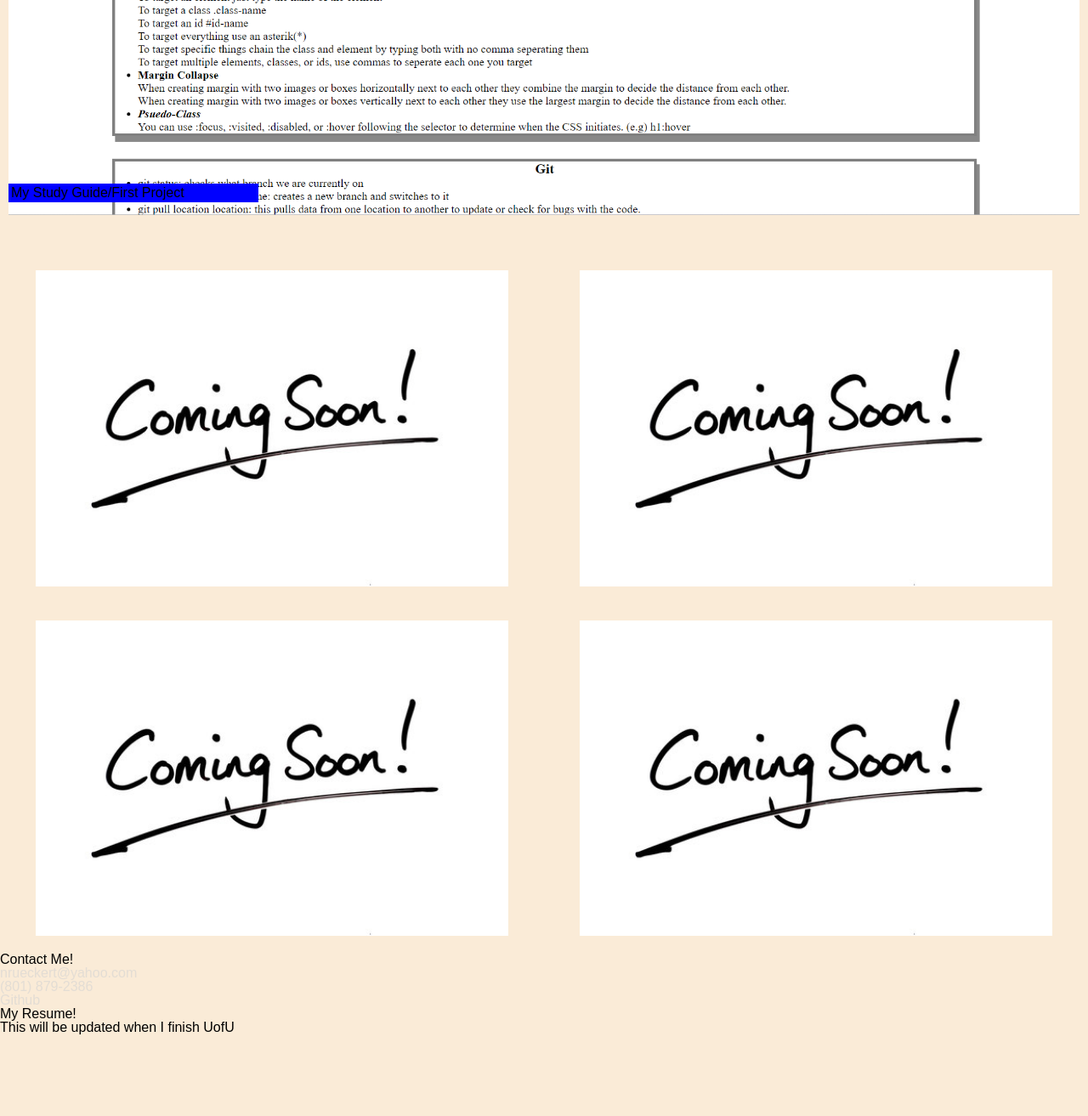
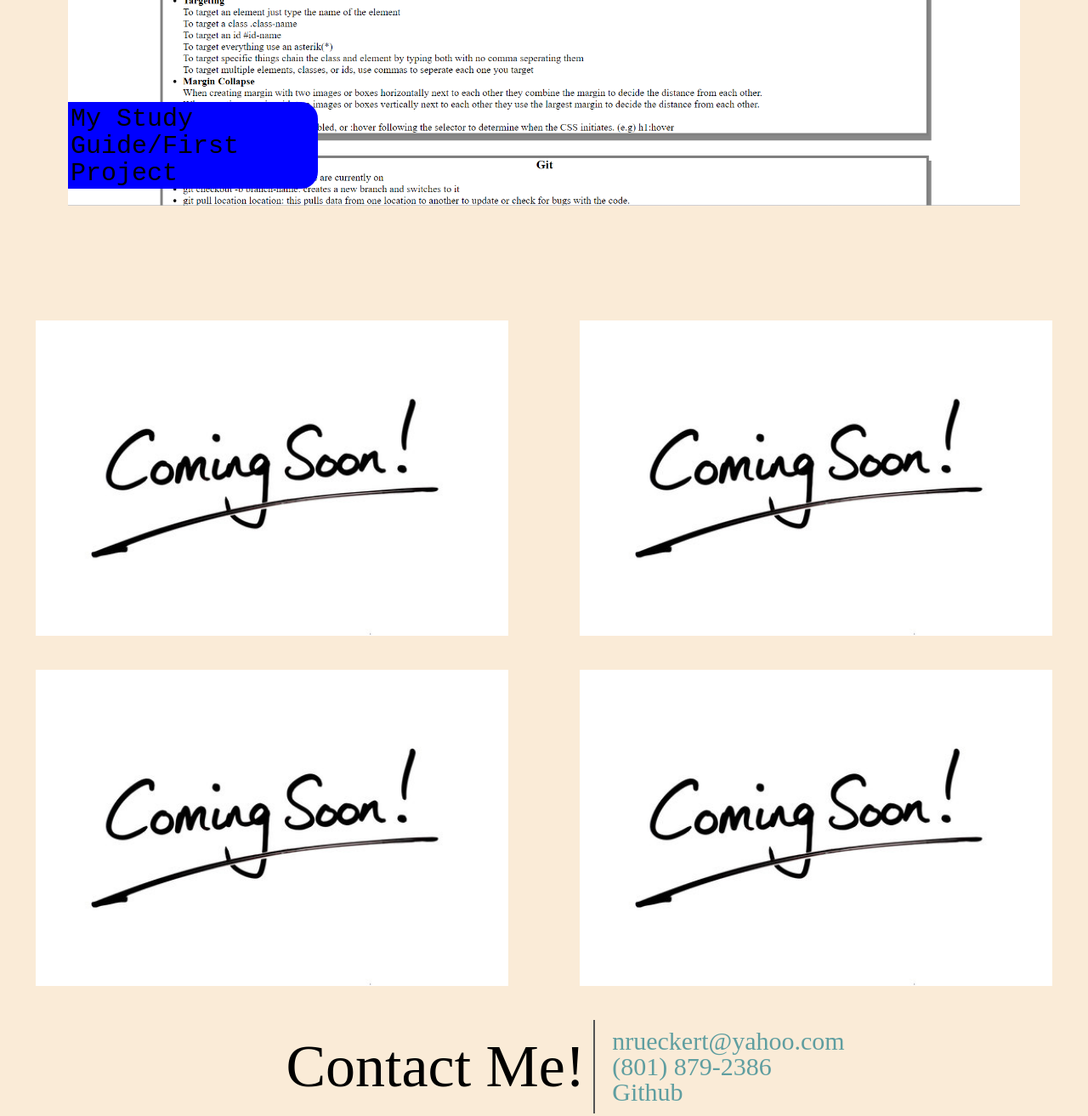
Before and after one commit to nrueckert/professionalPortfoliov2, a plain HTML site: page index.html in a window 1280 px wide. Shown: the part 1260-2573 px from the top of the page at 85% size. Before the commit the page ends 2477 px from the top, so only its background shows below. Drawn offline with Linux system fonts and the light colour scheme.

Commit message:
Finished contactMe, made a few changes to other sections and html

```diff
--- a/assets/css/style.css
+++ b/assets/css/style.css
@@ -151,9 +151,9 @@ header{
 }
 /* Everything above modifies the header for devices larger than 1300px wide.*/
 /* This removes underline and colors the links*/
-li a{
+#navList li a{
     text-decoration:none;
-    color:rgba(211, 211, 211, 0.582);
+    color:rgb(185, 185, 185);
 }
 /* Everything below modifies the aboutMe to a default that I built around screen size of 575px*/
 #aboutMe{
@@ -193,7 +193,7 @@ li a{
     top:448px;
     left:100px;
     border-top-left-radius:10px;
-    background-color: rgb(136, 102, 57);
+    background-color: cadetblue;
     height:60px;
     padding:4px 4px;
 
@@ -254,7 +254,7 @@ li a{
         top:448px;
         left:100px;
         border-top-left-radius:10px;
-        background-color: rgb(136, 102, 57);
+        background-color: cadetblue;
         height:60px;
         padding:4px 4px;
         color:rgb(209, 209, 209)
@@ -280,6 +280,7 @@ li a{
         flex-direction: column;
         align-items:center;
     }
+
     #aboutTitle{
         display:flex;
         font-size:50px;
@@ -291,6 +292,7 @@ li a{
         justify-content: center;
 
     }
+
     #aboutText{
         width:600px;
         border:3px solid black;
@@ -302,17 +304,19 @@ li a{
         border: 4px dashed gold;
         margin-right:40px;
     }
+
     #aboutPic{
         position: relative;
         width:500px;
 
     }
+
     #aboutSub{
         position:absolute;
         top:575px;
         left:100px;
         border-top-left-radius:10px;
-        background-color: rgb(136, 102, 57);
+        background-color: cadetblue;
         height:60px;
         padding:4px 4px;
         color:rgb(209, 209, 209)
@@ -320,6 +324,8 @@ li a{
     }
 }
 /* Everything above modifies the aboutMe for devices larger than 1300px wide.*/
+
+/* Everything below modifies the aboutMe to a default I built around 575px screen width*/
 #work{
     margin-top:40px;
     padding-top: 40px;
@@ -328,70 +334,129 @@ li a{
     justify-content: space-around;
     flex-wrap: wrap;
 }
+
 #bigWork{
     position:relative;
 }
+
 #workTitle{
     font-size:35px;
-    border:4px inset black;
+    color:cadetblue;
+    border:4px inset cadetblue;
 }
+
 #bigWorkimg{
     margin-top: 40px;
     width:100%;
     height:auto;
-    margin:10px 0px;
-    padding:10px;
+    margin-top:70px;
+    padding:10px 80px;
 }
+
 #bigWorksub{
     position:absolute;
-    bottom:60px;
-    left:10px;
+    bottom:40px;
+    left:80px;
     border:3px solid blue;
     width:30%;
     background-color: blue;
     color:black;
+    border-top-right-radius: 20px;
+    border-bottom-right-radius: 20px;
 }
+
 #bigWorksub a{
     text-decoration: none;
     color:black;
+    font-family:'Courier New', Courier, monospace;
 }
+
 .comingSoon{
     display:flex;
     justify-content: space-around;
     flex-wrap:wrap;
 }
+
 .comingSoonimg{
     padding:20px 10px;
     width:45%;
     height:auto;
 }
+/* Everything above modifies the aboutMe to a default I built around 575px screen width*/
+
+/* Everything below modifies the aboutMe to screens wider than 900px*/
 @media screen and (min-width:900px){
     #workTitle{
         font-size:50px;
         border:4px inset black;
     }
+
     #bigWorksub{
+        font-size:30px;
         position:relative;
-        bottom:60px;
-        left:10px;
+        bottom:135px;
+        left:80px;
         border:3px solid blue;
         width:23%;
         background-color: blue;
         color:black;
     }
 }
+/* Everything above modifies the aboutMe to screens wider than 900px*/
+
+/* Everything below modifies the aboutMe to screens wider than 1300px*/
 @media screen and (min-width:1300px){
     #workTitle{
         font-size:60px;
         border:4px inset black;
     }
+
     #bigWorksub{
+        font-size:35px;
         position:relative;
-        bottom:60px;
-        left:10px;
+        bottom:150px;
+        left:80px;
         border:3px solid blue;
         width:18%;
         background-color: blue;
         color:black;
     }
 }
+/* Everything above modifies the aboutMe to screens wider than 1300px*/
+
+#contactMe{
+    display:flex;
+    flex-direction: row;
+    justify-content:center;
+    align-items: center;
+}
+
+#contactTitle{
+    color:rgb(0, 0, 0);
+    margin:20px;
+    margin-left:50px;
+    font-size:50px;
+    border-right:2px inset black;
+    padding:20px 0px;
+    padding-right:10px;
+    font-family:'Times New Roman', Times, serif;
+}
+
+#contactList li a{
+    text-decoration: none;
+    color:cadetblue;
+    font-family:Josefin Sans;
+    font-size:25px;
+}
+/* Everything above modifies the contactMe to a default I built around 575px screen width*/
+
+/* Everything below modifies the aboutMe to screens wider than 900px*/
+@media screen and (min-width:900px){
+    #contactTitle{
+        font-size:70px;
+    }
+    #contactList li a{
+        font-size:30px;
+
+    }
+}
```
